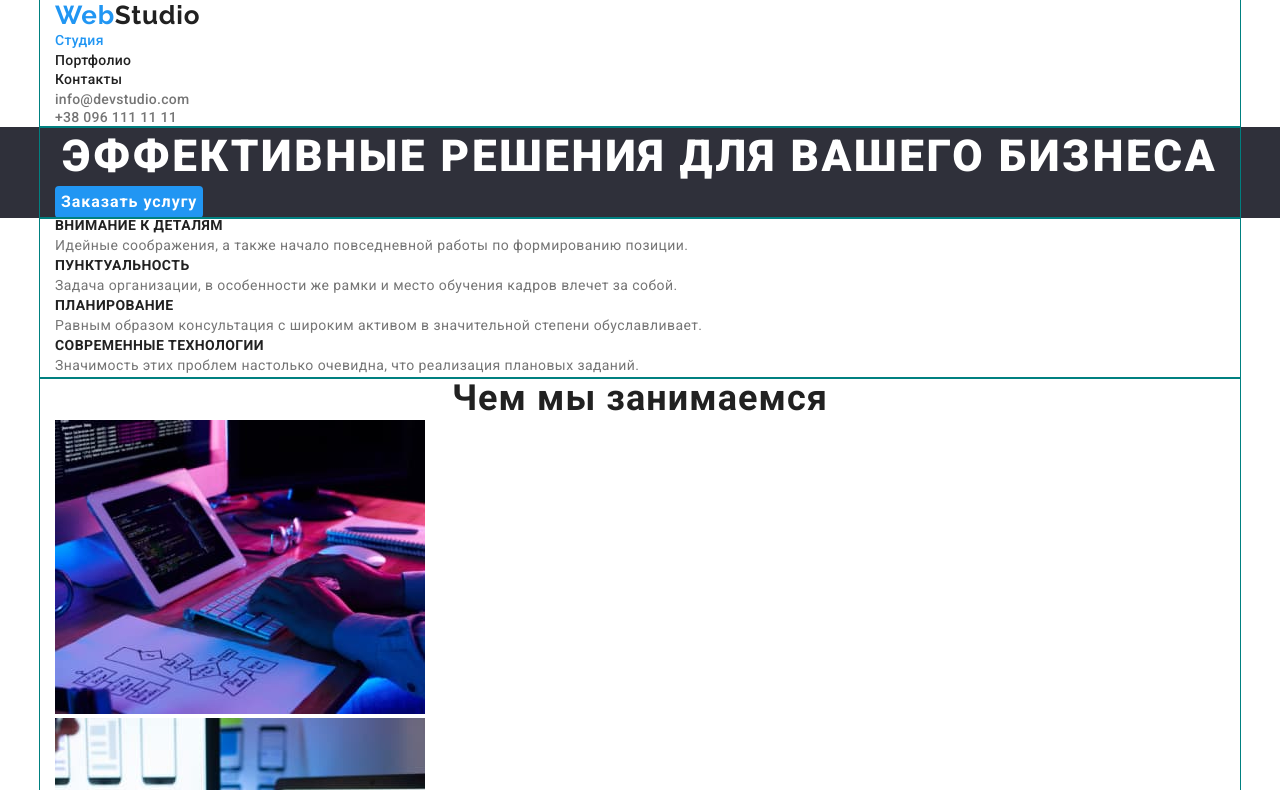
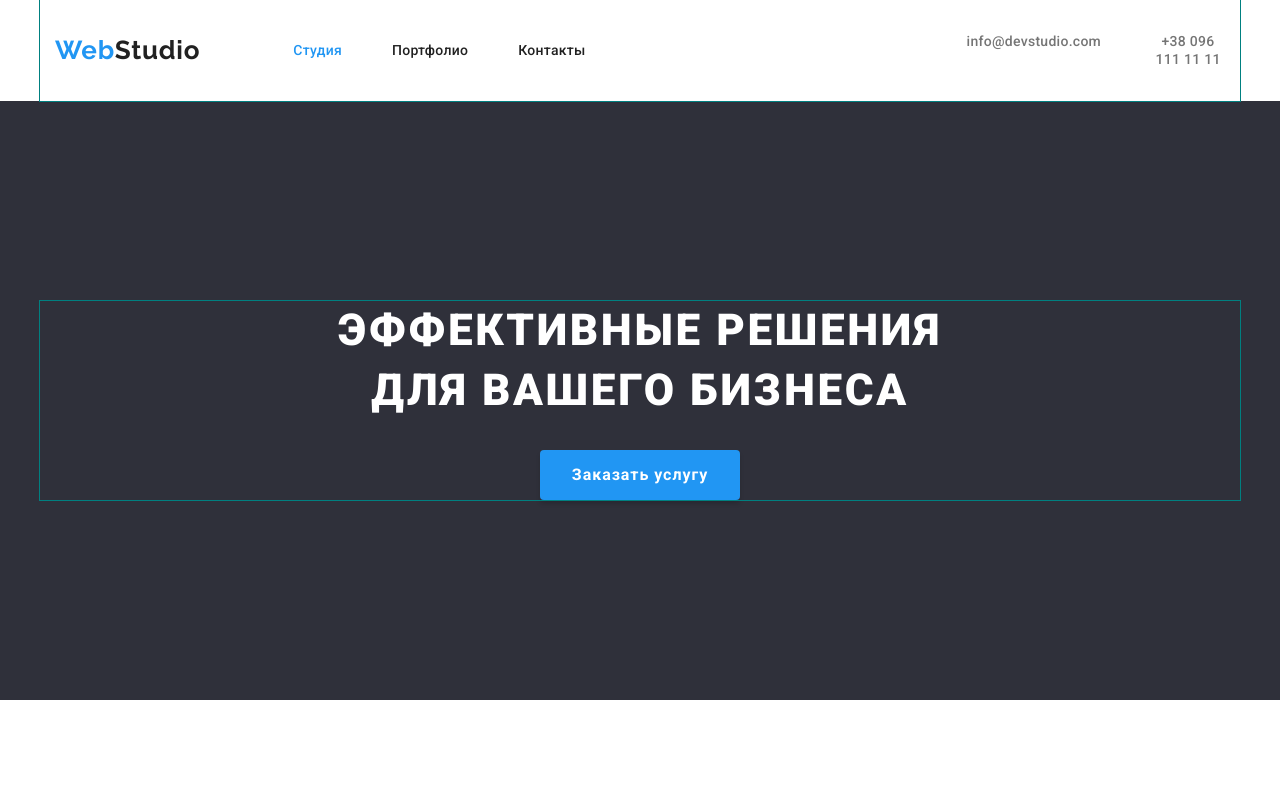
Before and after one commit to Oleh-Prysiazhniuk/goit-markup-hw-03, a plain HTML site: page index.html in a window 1280 px wide. Shown: the top 790 px of the page. Drawn offline with nearby package versions, Linux system fonts and the light colour scheme.

Commit message:
Перша спроба зробити ДЗ№3 )

```diff
--- a/css/styles.css
+++ b/css/styles.css
@@ -1,3 +1,7 @@
+.html {
+  box-sizing: border-box;
+}
+
 *,
 *::before,
 *::after {
@@ -41,12 +45,62 @@ h1, h2, h3, h4, h5, h6, p, ul {
   margin-bottom: 0;
 }
 
+ul, ol {
+  margin: 0;
+  padding-left: 0;
+}
+
 /* ------Стилі для index.html------ */
 
 /* ------хедер------ */
 .page-header {
-  background-color: var(--primary-bg-color);
+background-color: var(--primary-bg-color);
+
 }
+
+.menu-heder {
+  display: flex;
+}
+
+.site-nav {
+display: flex;
+}
+
+.site-nav > li {
+margin-right: 50px;
+}
+
+.nav{
+    display: flex;
+    align-items: center;
+    margin-right: 331px;
+}
+
+.contacts {
+  display: flex;
+  list-style-type: none;
+  margin-right: auto;
+}
+
+.contacts>li {
+  margin-right: 50px;
+}
+
+.contacts>li:nth-child(2n) {
+  margin-right: 0px;
+}
+
+.nav-item{
+  padding: 32px auto;
+}
+
+.contacts-item{
+text-align: center;
+padding: 32px 0px;
+}
+
+
+
 .logo {
   font-family: "Raleway";
   font-weight: 700;
@@ -54,6 +108,8 @@ h1, h2, h3, h4, h5, h6, p, ul {
   line-height: 1.19;
   letter-spacing: 0.03em;
   color: var(--primary-text-color);
+  margin-right: 93px;
+  padding: 24px 0px;
 }
 
 .logos {
@@ -75,6 +131,7 @@ h1, h2, h3, h4, h5, h6, p, ul {
 
 .current {
   color: var(--accent-color);
+
 }
 
 .contact {
@@ -84,6 +141,7 @@ h1, h2, h3, h4, h5, h6, p, ul {
   letter-spacing: 0.02em;
   color: var(--secondory-text-color);
 }
+
 .contact:hover,
 .contact:focus {
   color: var(--accent-color);
@@ -93,7 +151,9 @@ h1, h2, h3, h4, h5, h6, p, ul {
 
 .hero {
   background-color: var(--footer-bg-color);
+padding: 200px 0;
 }
+
 
 .hero-title {
   font-weight: 900;
@@ -103,6 +163,10 @@ h1, h2, h3, h4, h5, h6, p, ul {
   letter-spacing: 0.06em;
   text-transform: uppercase;
   color: var(--text-title-color);
+  width: 696px;
+  margin-left: auto;
+  margin-right: auto;
+  text-align: center;
 }
 
 .button {
@@ -118,7 +182,12 @@ h1, h2, h3, h4, h5, h6, p, ul {
   background-color: var(--accent-color);
   cursor: pointer;
   border-radius: 4px;
-  border-width: 0;
+  box-shadow: 0px 4px 4px rgba(0, 0, 0, 0.15);
+  border: none;
+  padding: 10px 32px;
+  margin-top: 30px;
+  margin-left: auto;
+  margin-right: auto;
 }
 
 /* ------фішки компанії------ */
@@ -135,6 +204,16 @@ h1, h2, h3, h4, h5, h6, p, ul {
   clip-path: inset(50%);
   margin: -1px;
 }
+.section {
+padding-top: 94px;
+padding-bottom: 94px;
+}
+
+.feature-list {
+  display: flex;
+}
+
+
 
 .title {
   font-weight: 700;
@@ -143,6 +222,8 @@ h1, h2, h3, h4, h5, h6, p, ul {
   letter-spacing: 0.03em;
   text-transform: uppercase;
   color: var(--primary-text-color);
+  width: 270px;
+  margin-right: 30px;
 }
 
 .text {
@@ -150,6 +231,9 @@ h1, h2, h3, h4, h5, h6, p, ul {
   line-height: 1.71;
   letter-spacing: 0.03em;
   color: var(--secondory-text-color);
+  width: 270px;
+  margin-top: 10px;
+  margin-right: 30px;
 }
 
 .title {
@@ -161,7 +245,19 @@ h1, h2, h3, h4, h5, h6, p, ul {
 }
 
 /* ------діяльність компанії------ */
+.work-section {
+  padding-top: 0;
+  padding-bottom: 94px;
+}
 
+.work-list{
+display: flex;
+}
+.work-list-item {
+ margin-top: 50px;
+ margin-right: 30px;
+
+}
 .work {
   font-weight: 700;
   font-size: 36px;
@@ -175,6 +271,8 @@ h1, h2, h3, h4, h5, h6, p, ul {
 
 .user {
   background-color: var(--secondary-bg-color);
+  padding-top: 94px;
+  padding-bottom: 94px;
 }
 
 .galery {
@@ -184,10 +282,30 @@ h1, h2, h3, h4, h5, h6, p, ul {
   text-align: center;
   letter-spacing: 0.03em;
   color: var(--primary-text-color);
+
+}
+
+.galery-list {
+  display: flex;
+  margin-top: 50px;
 }
 
 .galery-item {
   background-color: var(--primary-bg-color);
+  width: 270px;
+  margin-right: 30px;
+  box-shadow: 0px 1px 3px rgba(0, 0, 0, 0.12),
+    0px 1px 1px rgba(0, 0, 0, 0.14),
+    0px 2px 1px rgba(0, 0, 0, 0.2);
+  border-radius: 0px 0px 4px 4px;
+}
+
+.galery-item >li:last-child {
+  margin-right: 0px;
+}
+
+.person-description {
+  padding: 30px 32px;
 }
 
 .headline {
@@ -205,12 +323,14 @@ h1, h2, h3, h4, h5, h6, p, ul {
   text-align: center;
   letter-spacing: 0.03em;
   color: var(--secondory-text-color);
+  margin-top: 10px;
 }
 
 /* ------футер------ */
 
 .footer-menu {
   background-color: var(--footer-bg-color);
+  padding: 60px;
 }
 
 .footer-logo {
@@ -222,6 +342,10 @@ h1, h2, h3, h4, h5, h6, p, ul {
   color: var(--text-title-color);
 }
 
+.footer-address-item{
+  margin-top: 20px;
+}
+
 .footer-address {
   font-family: Roboto;
   font-style: normal;
@@ -231,6 +355,10 @@ h1, h2, h3, h4, h5, h6, p, ul {
   color: var(--text-title-color);
 }
 
+.footer-contact-item{
+margin-top: 9px;
+}
+
 .footer-contact {
   font-family: Roboto;
   font-style: normal;
@@ -238,6 +366,8 @@ h1, h2, h3, h4, h5, h6, p, ul {
   line-height: 1.71;
   letter-spacing: 0.03em;
   color: rgba(255, 255, 255, 0.6);
+
+  margin-top: 9px;
 }
 .footer-address:focus,
 .footer-address:hover {
--- a/index.html
+++ b/index.html
@@ -20,18 +20,18 @@
 <body class="page">
 <!--хедер-->
    <header class="page-header">
-    <div class="container">
+    <div class="container menu-heder">
        <nav class="nav">
          <a href="/" class="logo"><span class="logos">Web</span>Studio</a>
           <ul class="site-nav list">
-            <li><a href="./index.html" class="link current">Студия</a></li>
-            <li><a href="./portfolio.html" class="link">Портфолио</a></li>
-            <li><a href="" class="link">Контакты</a></li>
+            <li class="nav-item"><a href="./index.html" class="link current">Студия</a></li>
+            <li class="nav-item"><a href="./portfolio.html" class="link">Портфолио</a></li>
+            <li class="nav-item"><a href="" class="link">Контакты</a></li>
           </ul>
        </nav>
           <ul class="contacts list">
-            <li><a href="info@devstudio.com" class="contact">info@devstudio.com</a></li>
-            <li><a href="tel:+380961111111" class="contact">+38 096 111 11 11</a></li>
+            <li class="contacts-item"><a href="info@devstudio.com" class="contact">info@devstudio.com</a></li>
+            <li class="contacts-item"><a href="tel:+380961111111" class="contact">+38 096 111 11 11</a></li>
           </ul>
     </div>
    </header>
@@ -69,13 +69,13 @@
       </div>
      </section>
      <!--діяльність компанії-->
-     <section>
+     <section class="work-section">
       <div class="container">
         <h2 class="work">Чем мы занимаемся</h2>
         <ul class="work-list list">
-            <li class="img"><a href=""><img src="./images/img1.jpg" alt="робота с ПК" width="370"></a></li>
-            <li class="img"><a href=""><img src="./images/img2.jpg" alt="Робота с телефоном" width="370"></a></li>
-            <li class="img"><a href=""><img src="./images/img3.jpg" alt="робота с планшетом" width="370"></a></li>
+            <li class="img work-list-item"><a href=""><img src="./images/img1.jpg" alt="робота с ПК" width="370"></a></li>
+            <li class="img work-list-item"><a href=""><img src="./images/img2.jpg" alt="Робота с телефоном" width="370"></a></li>
+            <li class="img work-list-item"><a href=""><img src="./images/img3.jpg" alt="робота с планшетом" width="370"></a></li>
         </ul>
       </div>
      </section>
@@ -86,24 +86,32 @@
         <ul class="galery-list list">
             <li class="galery-item">
                 <img src="./images/igor.jpg" alt="фото Игорь Демьяненко" width="270">
+              <div class="person-description">
                 <h3 class="headline">Игорь Демьяненко</h3>
                 <p class="tagline">Product Designer</p>
-            </li>
+              </div>
+              </li>
             <li class="galery-item">
                 <img src="./images/olga.jpg" alt="фото Ольга Репина" width="270">
+              <div class="person-description">
                 <h3 class="headline">Ольга Репина</h3>
                 <p class="tagline">Frontend Developer</p>
-            </li>
+              </div>
+              </li>
             <li class="galery-item">
                 <img src="./images/kolya.jpg" alt="фото Николай Тарасов" width="270">
+              <div class="person-description">
                 <h3 class="headline">Николай Тарасов</h3>
                 <p class="tagline">Marketing</p>
-            </li>
+              </div>
+              </li>
             <li class="galery-item">
                 <img src="./images/misha.jpg" alt="фото Михаил Ермаков" width="270">
+              <div class="person-description">
                 <h3 class="headline">Михаил Ермаков</h3>
                 <p class="tagline">UI Designer</p>
-            </li>
+              </div>
+              </li>
         </ul>
       </div>
       </section>
@@ -114,9 +122,9 @@
       <a href="/" class="footer-logo"> <span class="logos">Web</span>Studio</a>
       <address class="address">
         <ul class="address-list list">
-          <li><a class="footer-address" href="https://goo.gl/maps/79SEyr8F4r5ZJnbD9">г. Киев, пр-т Леси Украинки, 26</a></li>
-          <li><a class="footer-contact" href="mailto:info@devstudio.com">info@devstudio.com</a></li>
-          <li><a class="footer-contact" href="tel:+380961111111">+38 096 111 11 11</a></li>
+          <li class="footer-address-item"> <a class="footer-address" href="https://goo.gl/maps/79SEyr8F4r5ZJnbD9">г. Киев, пр-т Леси Украинки, 26</a></li>
+          <li class="footer-contact-item"> <a class="footer-contact" href="mailto:info@devstudio.com">info@devstudio.com</a></li>
+          <li class="footer-contact-item"> <a class="footer-contact" href="tel:+380961111111">+38 096 111 11 11</a></li>
         </ul>
       </address>
     </div>
```
